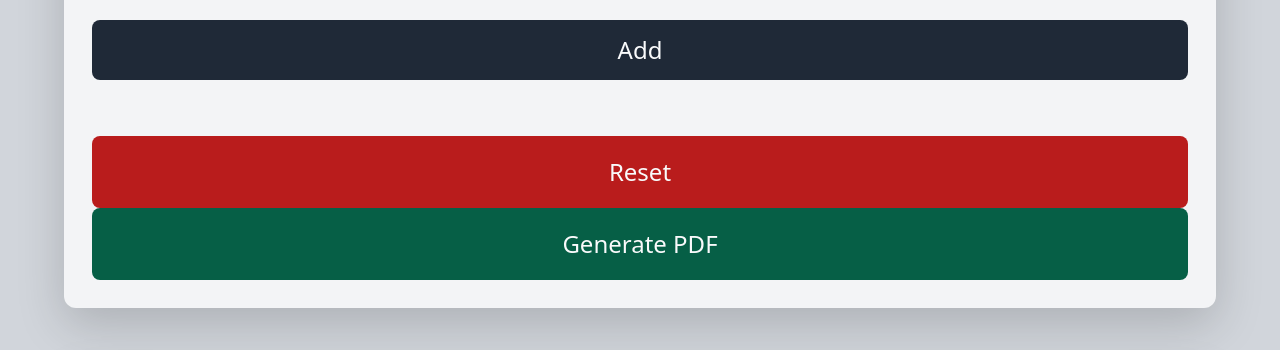
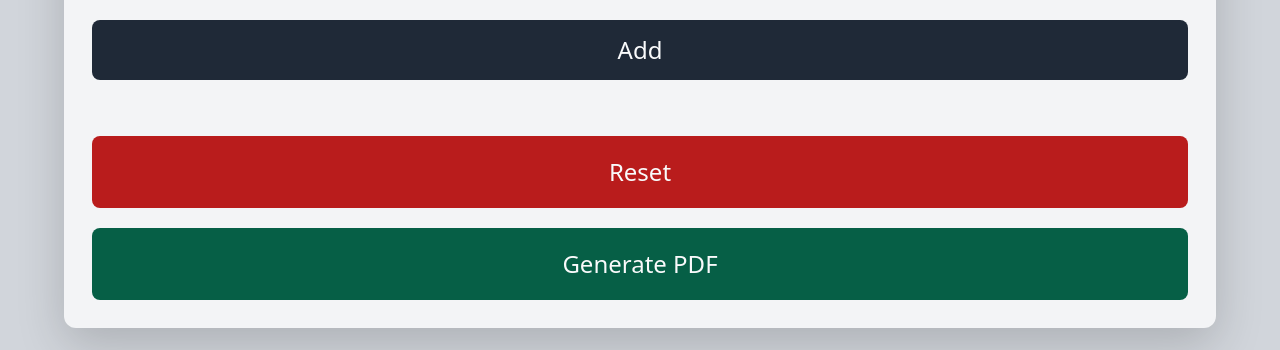
Before and after one commit to Volodimirus/PG_app, a React (Create React App) app: page / in a window 1280 px wide. Shown: the part 1120-1470 px from the top of the page. Built offline with nearby package versions, Linux system fonts and the light colour scheme.

Commit message:
format code

```diff
--- a/src/components/app/App.tsx
+++ b/src/components/app/App.tsx
@@ -3,7 +3,6 @@ import Header from "../header/Header";
 import PgForm from "../pgForm/PgForm";
 import { Portfolio } from "../portfolio/Portfolio";
 import Footer from "../footer/Footer";
-import { useReactToPrint } from "react-to-print";
 import "./App.css";
 
 /**
@@ -12,16 +11,13 @@ import "./App.css";
  */
 
 function App(): JSX.Element {
-    const componentRef = React.useRef();
-    const handlePrint = useReactToPrint({
-        content: (): any => componentRef.current
-    })
+    const portfolioRef = React.useRef();
 
     return (
         <div className="app min-vh-100 d-flex flex-column align-items-center gap-5">
             <Header />
-            <PgForm handlePrint={handlePrint} />
-            <Portfolio ref={componentRef} />
+            <PgForm componentRef={portfolioRef} />
+            <Portfolio ref={portfolioRef} />
             <Footer />
         </div>
     );
--- a/src/components/pgForm/PgForm.css
+++ b/src/components/pgForm/PgForm.css
@@ -36,10 +36,6 @@
     color: rgb(249, 250, 251);
 }
 
-.pg_form__buttons {
-    gap: 1.25rem;
-}
-
 .pg_form__btn {
     padding: 0.75rem 1rem;
     border-radius: 0.5rem;
@@ -48,6 +44,7 @@
 
 .pg_form__btn.reset {
     background-color: rgb(185, 28, 28);
+    margin-bottom: 1.25rem;
 }
 
 .pg_form__btn.pdf {
--- a/src/components/pgForm/PgForm.tsx
+++ b/src/components/pgForm/PgForm.tsx
@@ -3,6 +3,7 @@ import PersonalDetailsFormSection from "./personalDetailsFormSection/PersonalDet
 import ExperienceFormSection from "./experienceFormSection/ExperienceFormSection";
 import EducationDetailsFormSection from "./educationDetailsFormSection/EducationDetailsForm";
 import { useDispatch } from "react-redux";
+import { useReactToPrint } from "react-to-print";
 import { resetPersonalInfo } from "../../redux/reducers/personalInfoSlice";
 import { resetEducation } from "../../redux/reducers/educationSlice";
 import { resetExperience } from "../../redux/reducers/experienceSlice";
@@ -14,6 +15,11 @@ import "./PgForm.css";
  */
 export default function PgForm(props: any): JSX.Element {
     const dispatch = useDispatch();
+
+    // Triggers print function for portfolio component.
+    const handlePrint = useReactToPrint({
+        content: (): any => props.componentRef.current
+    })
 
     // Reset the personal info form.
     const resetFormDetails = () => {
@@ -38,7 +44,7 @@ export default function PgForm(props: any): JSX.Element {
                 <button
                     type="button"
                     className="pg_form__btn pdf w-100 fs-4 lh-lg"
-                    onClick={props.handlePrint}
+                    onClick={handlePrint}
                 >
                     Generate PDF
                 </button>
```
